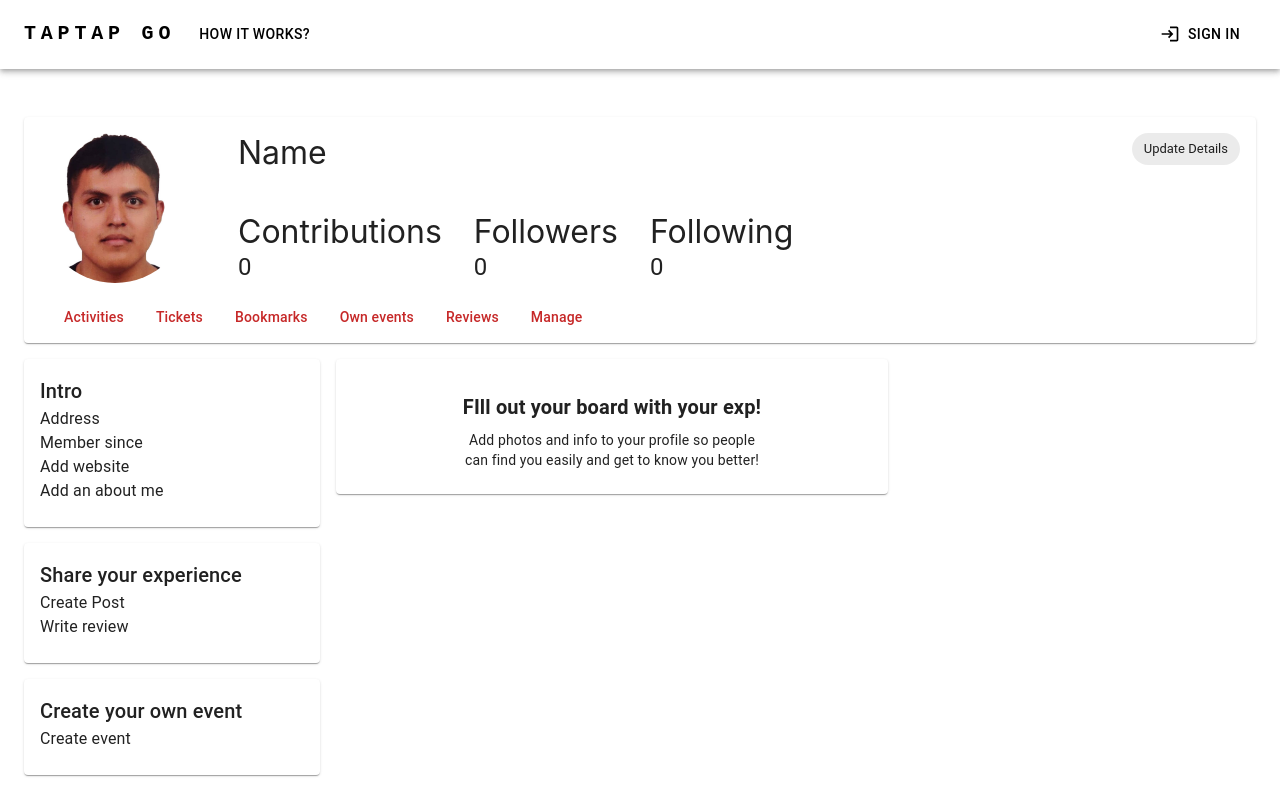
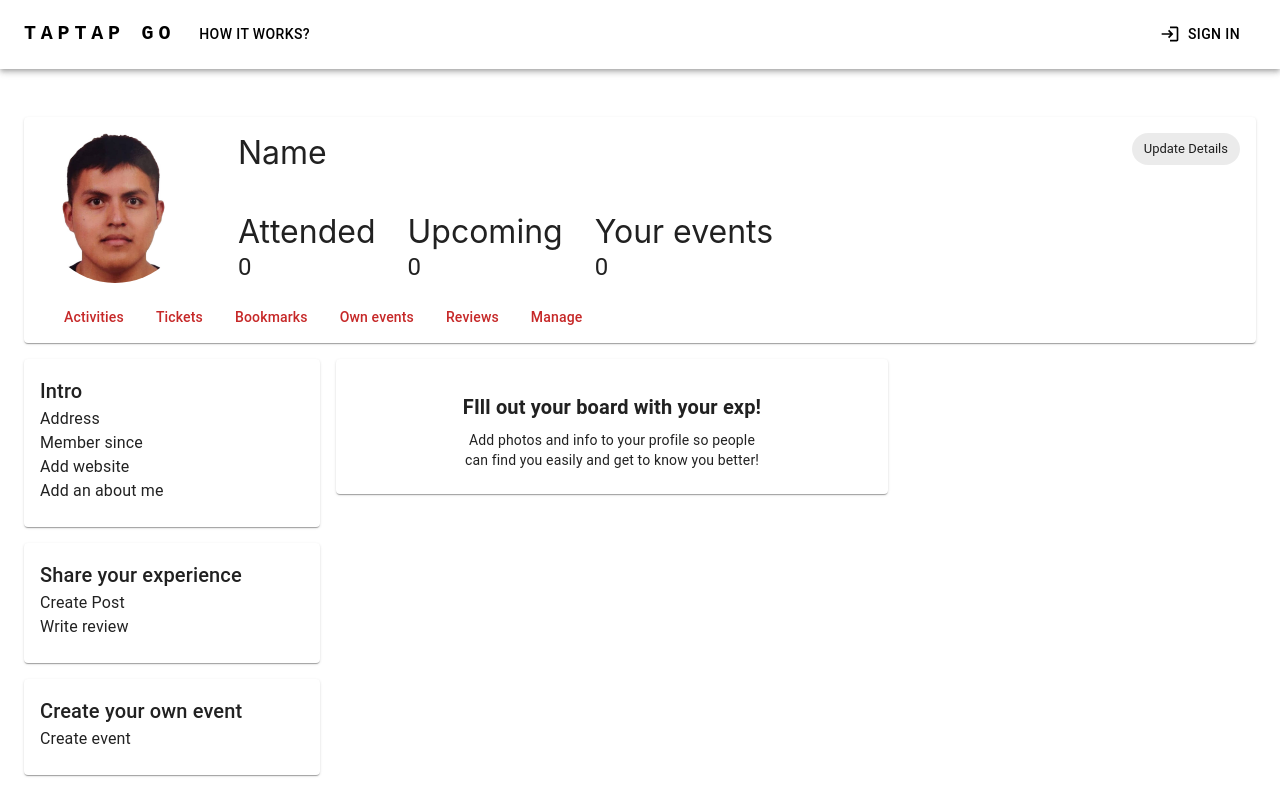
Before and after one commit to RamiElsayed/tap-tap-go, a React (Create React App) app in the folder client/: page / in a window 1280 px wide. Built offline with nearby package versions, Linux system fonts and the light colour scheme.

Commit message:
changed name of fields

```diff
--- a/client/src/Pages/Profile/Banner.jsx
+++ b/client/src/Pages/Profile/Banner.jsx
@@ -47,15 +47,15 @@ function Banner() {
             </Typography>
             <Box sx={{ display: { xs: "none", md: "flex" } }}>
               <Stack marginRight="2rem">
-                <Typography variant="h6">Contributions</Typography>
+                <Typography variant="h6">Attended</Typography>
                 <Typography variant="h5">0</Typography>
               </Stack>
               <Stack marginRight="2rem">
-                <Typography variant="h6">Followers</Typography>
+                <Typography variant="h6">Upcoming</Typography>
                 <Typography variant="h5">0</Typography>
               </Stack>
               <Stack marginRight="2rem">
-                <Typography variant="h6">Following</Typography>
+                <Typography variant="h6">Your events</Typography>
                 <Typography variant="h5">0</Typography>
               </Stack>
             </Box>
```
